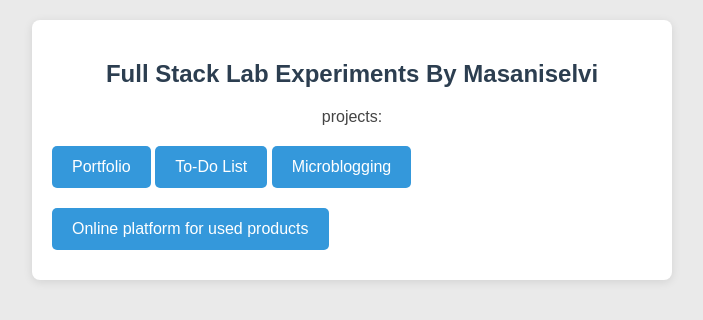
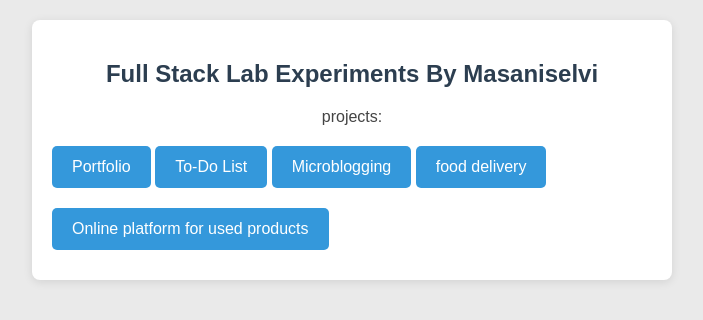
Before and after one commit to MasaniselviGanesan/fullstack, a plain HTML site: page index.html in a window 1280 px wide. Shown: the whole page, without its empty margins (288-991 px from the left). Drawn offline with Linux system fonts and the light colour scheme.

Commit message:
Update index.html

```diff
--- a/index.html
+++ b/index.html
@@ -51,6 +51,7 @@
         <a href="https://masaniselviganesan.github.io/fullstack/ex1/">Portfolio</a>
         <a href="https://masaniselviganesan.github.io/fullstack/ex2/">To-Do List</a>
         <a href="https://masaniselviganesan.github.io/fullstack/blog/index.html">Microblogging</a>
+        <a href="https://masaniselviganesan.github.io/fullstack/food">food delivery</a>
         <a href="https://masaniselviganesan.github.io/fullstack/online/index.html">Online platform for used products</a>
     </section>
 </body>
```
